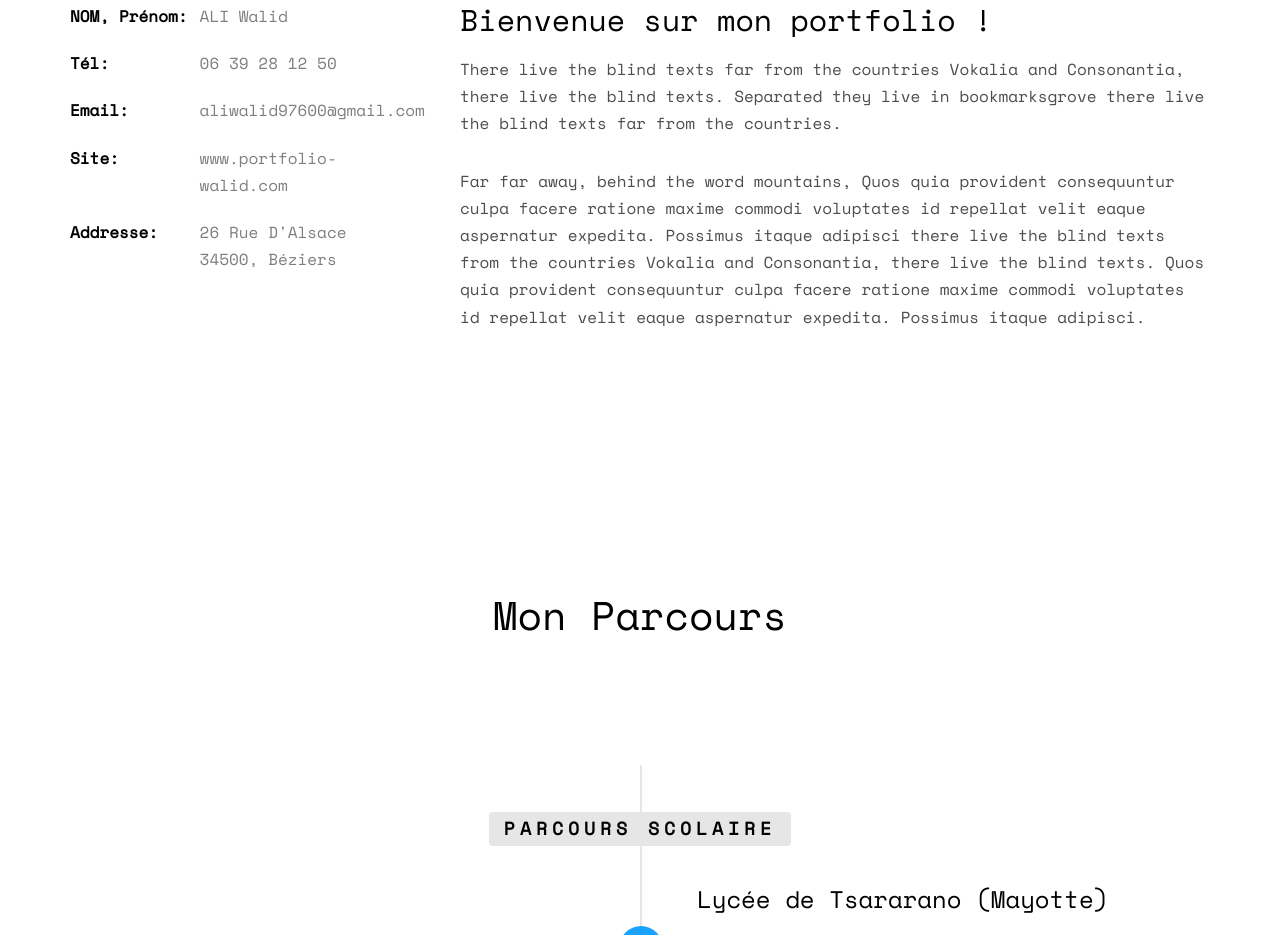
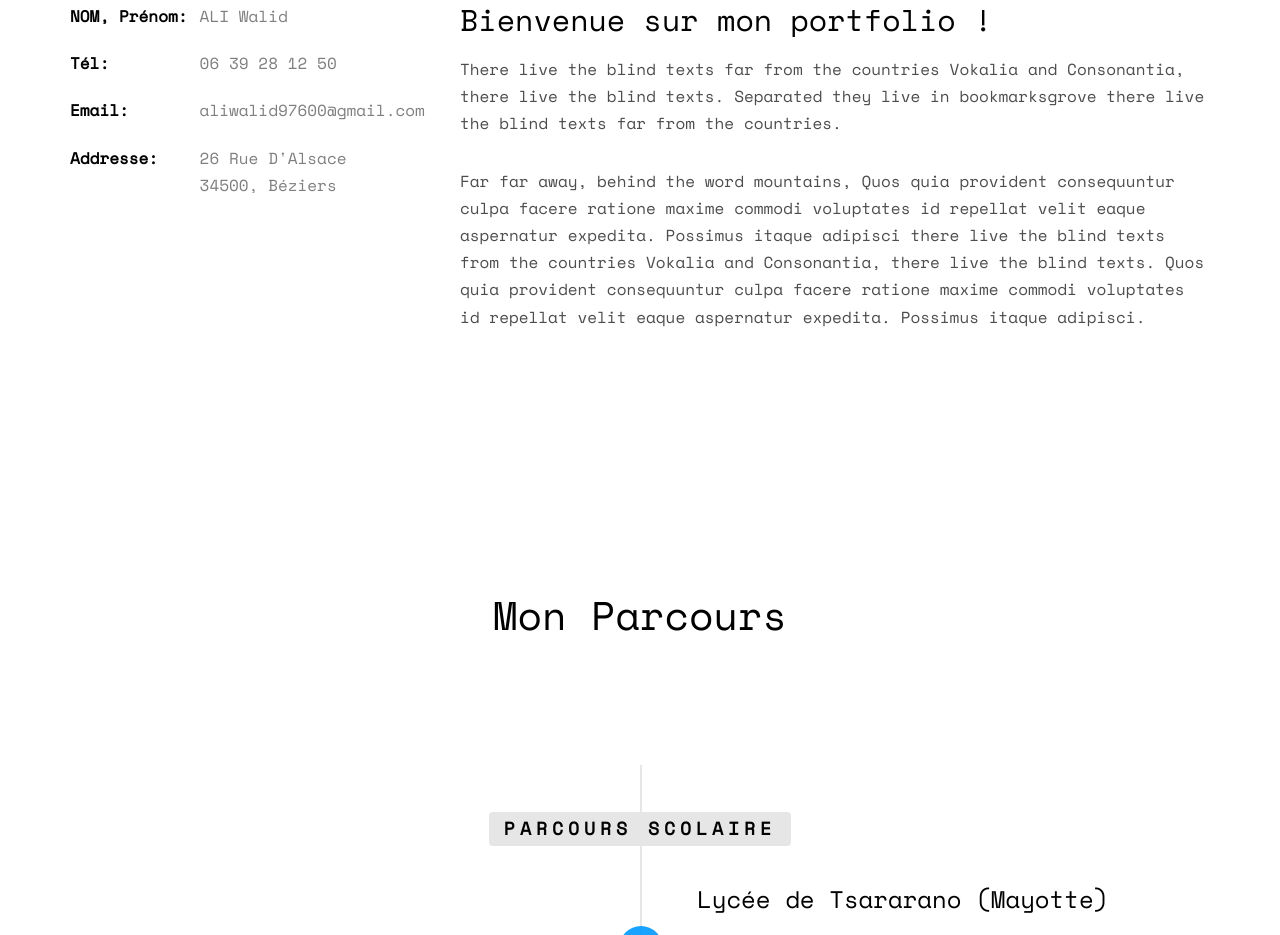
Before and after one commit to Walid1506/Portfolio-Walid, a plain HTML site: page index.html in a window 1280 px wide. Shown: the part 1069-2004 px from the top of the page. Drawn offline with nearby package versions, Linux system fonts and the light colour scheme; files whose address does not match are found by name.

Commit message:
Add files via upload

```diff
--- a/index.html
+++ b/index.html
@@ -100,7 +100,7 @@
 						<li><span class="first-block">NOM, Prénom:</span><span class="second-block">ALI Walid</span></li>
 						<li><span class="first-block">Tél:</span><span class="second-block">06 39 28 12 50</span></li>
 						<li><span class="first-block">Email:</span><span class="second-block">aliwalid97600@gmail.com</span></li>
-						<li><span class="first-block">Site:</span><span class="second-block">www.portfolio-walid.com</span></li>
+
 						<li><span class="first-block">Addresse:</span><span class="second-block">26 Rue D'Alsace 34500, Béziers</span></li>
 					</ul>
 				</div>
```
